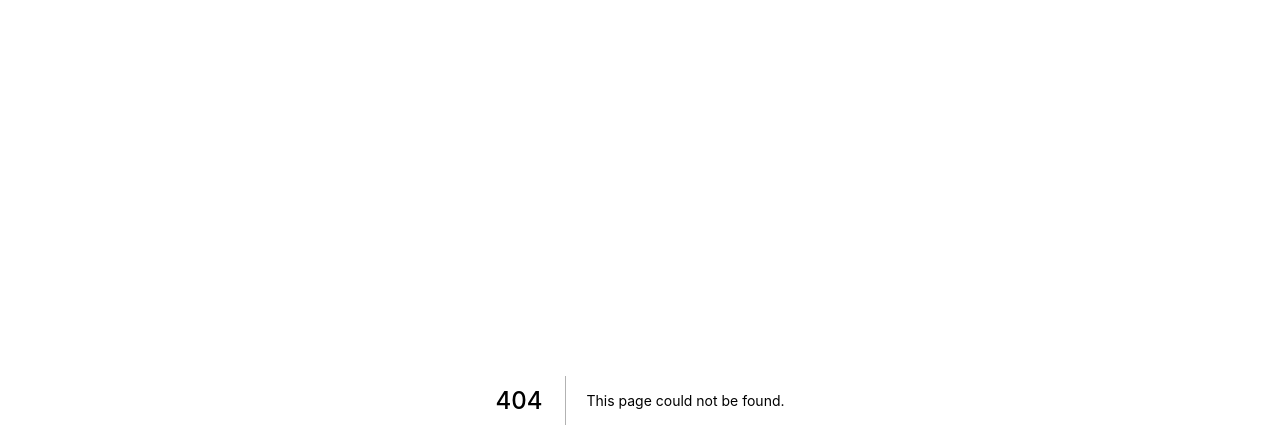
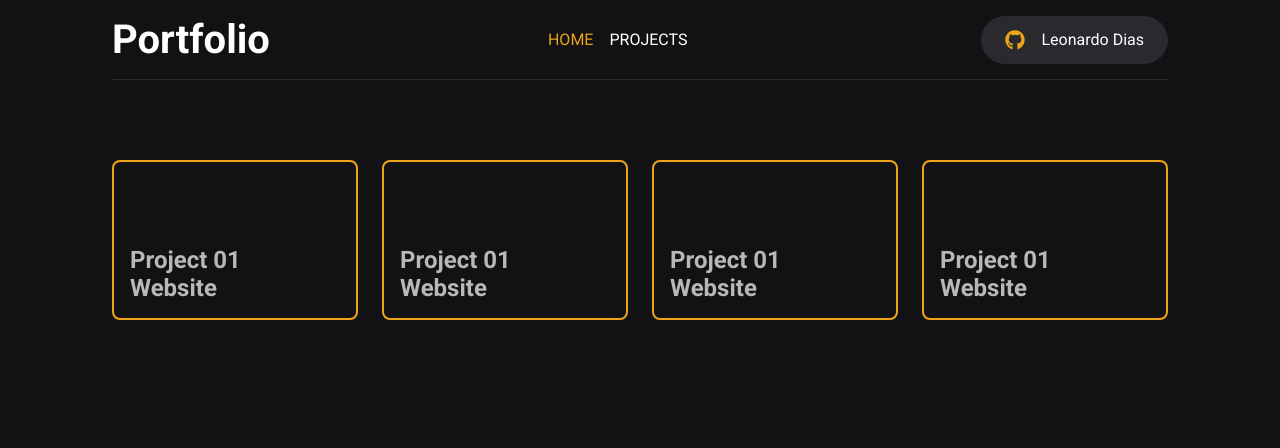
Before and after one commit to LeonardoMarquesDias/MyPortif-lio, a Next.js app: page /globalProjects in a window 1280 px wide. Before the commit this address had no page. Shown: the top 448 px of the page. Built offline with nearby package versions, Linux system fonts and the light colour scheme.

Commit message:
ProjectsPage | Initial
Need to do,  border hover in <a>

```diff
--- /dev/null
+++ b/src/components/ProjectItem/index.tsx
@@ -0,0 +1,26 @@
+import Link from 'next/link';
+import { Container } from './styles';
+
+interface ProjectItemProps {
+  title: string;
+  type: string;
+  imgUrl: string;
+  slug: string;
+}
+
+export default function ProjectItem({ title, type, imgUrl, slug }: ProjectItemProps ) {
+  return (
+    <Container>
+      <Link href={`/projects/${slug}`}>
+        <a>
+          <div className="overlay">
+            <section>
+              <h1>{title}</h1>
+              <h2>{type}</h2>
+            </section>
+          </div>
+        </a>
+      </Link>
+    </Container>
+  )
+};
--- /dev/null
+++ b/src/components/ProjectItem/styles.ts
@@ -0,0 +1,55 @@
+import styled from 'styled-components';
+
+interface ContainerProps {
+  imgUrl: string;
+}
+
+export const Container = styled.div<ContainerProps>`
+  > a {
+    position: relative;
+    width: 100%;
+    background: url(${props => props.imgUrl}) no-repeat center;
+    height: 10rem;
+    padding: 1.5rem;
+    display: flex;
+    align-items: flex-end;
+    justify-content: flex-start;
+    border-radius: 0.5rem;
+    border: 2px solid ${({ theme }) => theme.gold};
+    transition: 0.5s;
+    overflow: hidden;
+
+    &:hover {
+      border: 2px solid ${({ theme }) => theme.gold};
+
+      > div.overlay {
+        opacity: 0.5;
+      }
+    }
+
+    > section {
+      z-index: 2;
+
+      h1 {
+        color: ${({ theme }) => theme.gold};
+        font-size: 1.5rem;
+      }
+      h2 {
+        color: ${({ theme }) => theme.gray700};
+        font-weight: 300;
+        font-size: 1rem;
+      }
+    }
+
+    > div.overlay {
+      position: absolute;
+      left: 0;
+      bottom: 0;
+      width: 100%;
+      padding: 1rem;
+      background-color: ${({ theme }) => theme.gradiente};
+      opacity: 0.7;
+      transition: 0.5s;
+    }
+  }
+`;
--- /dev/null
+++ b/src/pages/globalProjects/index.tsx
@@ -0,0 +1,37 @@
+import Header from '../../components/Header'
+import ProjectItem from '../../components/ProjectItem'
+import { GlobalProjectsContainer } from '../../styles/globalProjects.styles'
+
+export default function GlobalProjects() {
+  return (
+    <GlobalProjectsContainer>
+      <Header />
+      <main className="container">
+        <ProjectItem
+          title="Project 01"
+          type="Website"
+          slug="test"
+          imgUrl="Project 01"
+        />
+        <ProjectItem
+          title="Project 01"
+          type="Website"
+          slug="test"
+          imgUrl="Project 01"
+        />
+        <ProjectItem
+          title="Project 01"
+          type="Website"
+          slug="test"
+          imgUrl="Project 01"
+        />
+        <ProjectItem
+          title="Project 01"
+          type="Website"
+          slug="test"
+          imgUrl="Project 01"
+        />
+      </main>
+    </GlobalProjectsContainer>
+  )
+}
--- /dev/null
+++ b/src/styles/globalProjects.styles.ts
@@ -0,0 +1,25 @@
+import styled from 'styled-components';
+
+export const GlobalProjectsContainer = styled.div`
+  display: flex;
+  flex-direction: column;
+  width: 100%;
+  height: 100%;
+
+  > main {
+    margin-top: 5rem;
+    margin-bottom: 5rem;
+    width: 100%;
+    display: grid;
+    grid-template-columns: repeat(4, 1fr);
+    gap: 1.5rem;
+
+    @media (max-width: 1000px) {
+      grid-template-columns: 1fr 1fr;
+    }
+
+    @media (max-width: 550px) {
+      grid-template-columns: 1fr;
+    }
+  }
+`;
```
